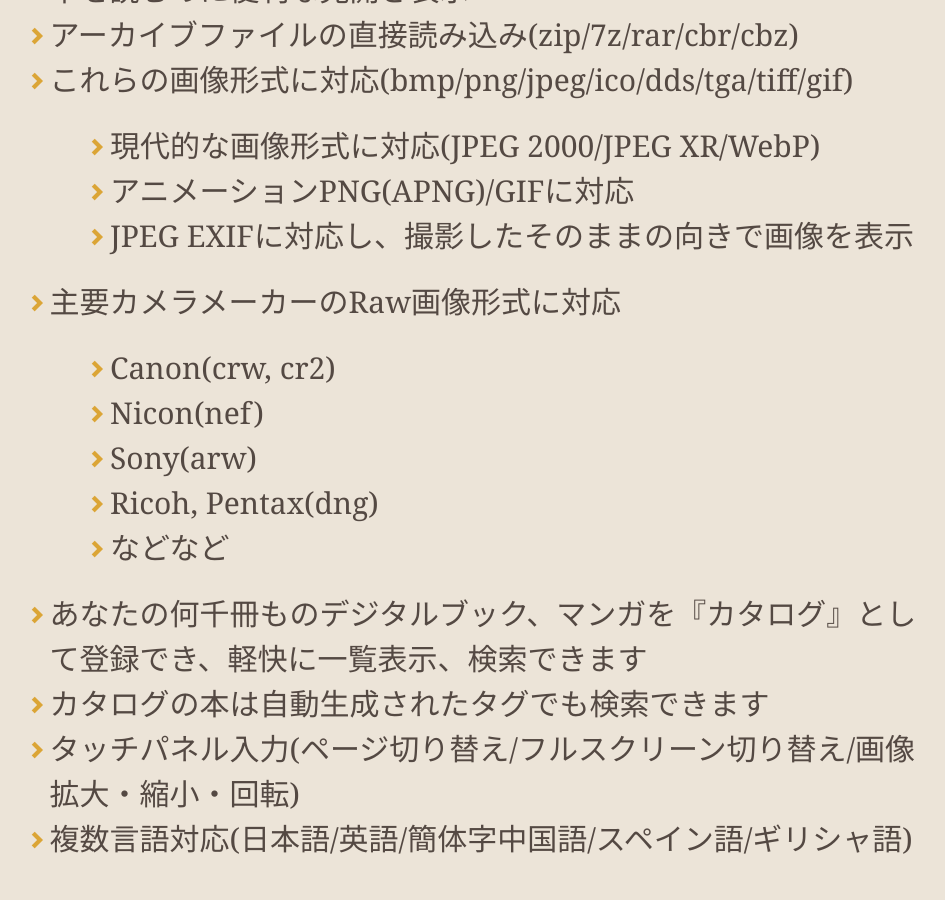
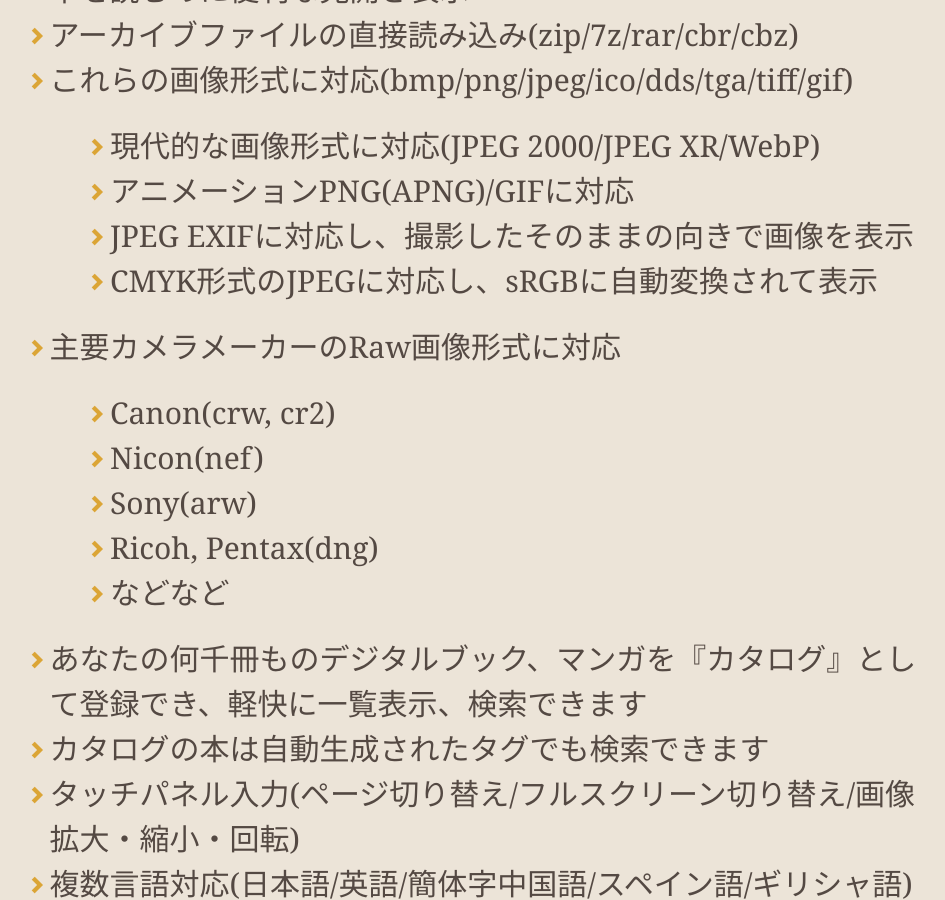
Before and after one commit to kanryu/quickviewer, a Jekyll site: the page built from docs/index-ja.md, in a window 1280 px wide and 900 px high, scrolled down 1133 px. Shown: the whole window, without its empty margins (179-1124 px from the left). Built offline with Jekyll 4.4.1, drawn with Linux system fonts in a browser that asks for light colours; nearby versions of some CDN libraries; comment, search, counter and statistics services are not loaded; our own code applies the rules of GitHub Pages for plain Markdown files.

Commit message:
Update index-ja.md

```diff
--- a/docs/index-ja.md
+++ b/docs/index-ja.md
@@ -28,6 +28,7 @@ fulltitle: QuickViewer オフィシャルページ
     - 現代的な画像形式に対応(JPEG 2000/JPEG XR/WebP)
     - アニメーションPNG(APNG)/GIFに対応
     - JPEG EXIFに対応し、撮影したそのままの向きで画像を表示
+    - CMYK形式のJPEGに対応し、sRGBに自動変換されて表示
 - 主要カメラメーカーのRaw画像形式に対応
     - Canon(crw, cr2)
     - Nicon(nef)
```
